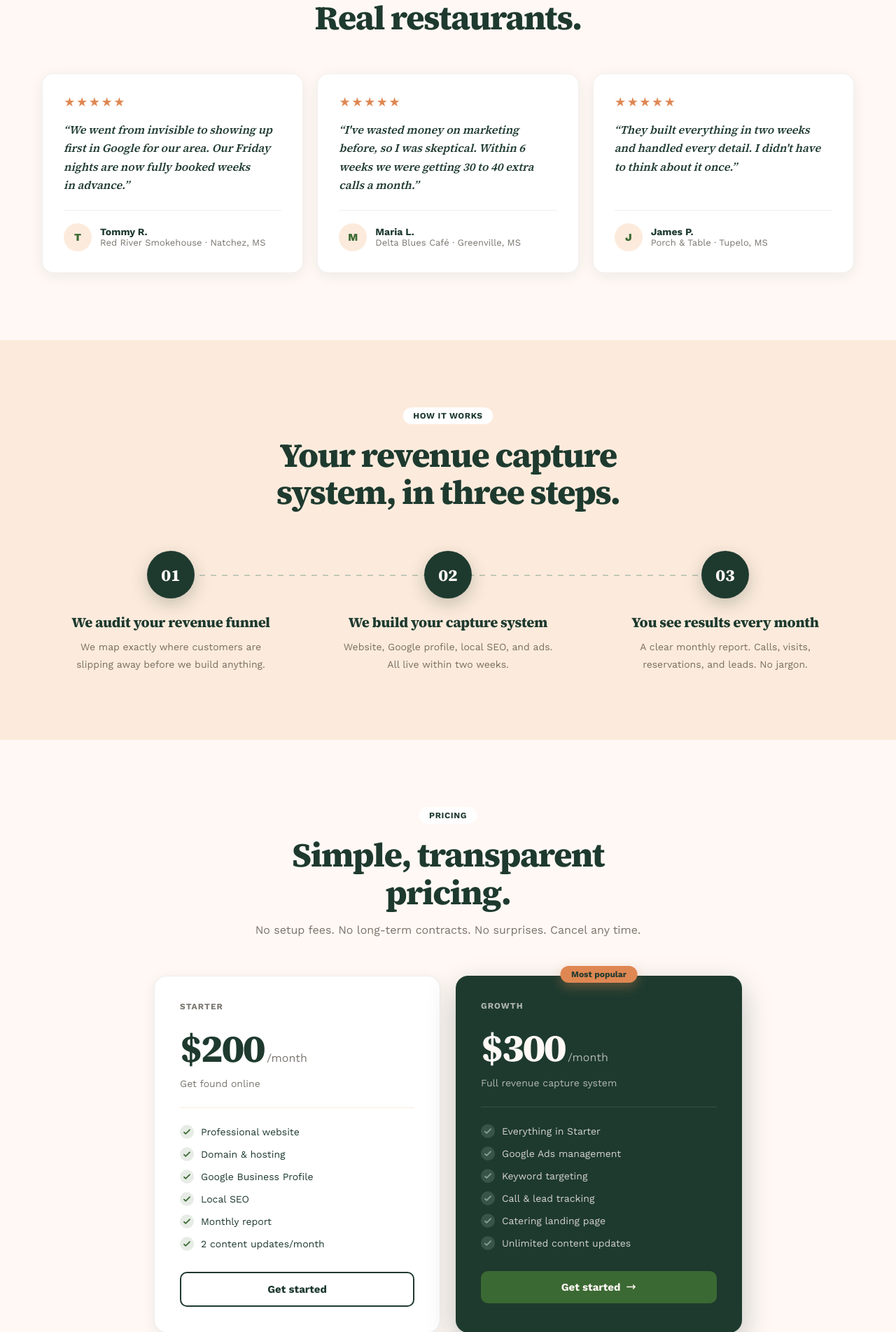
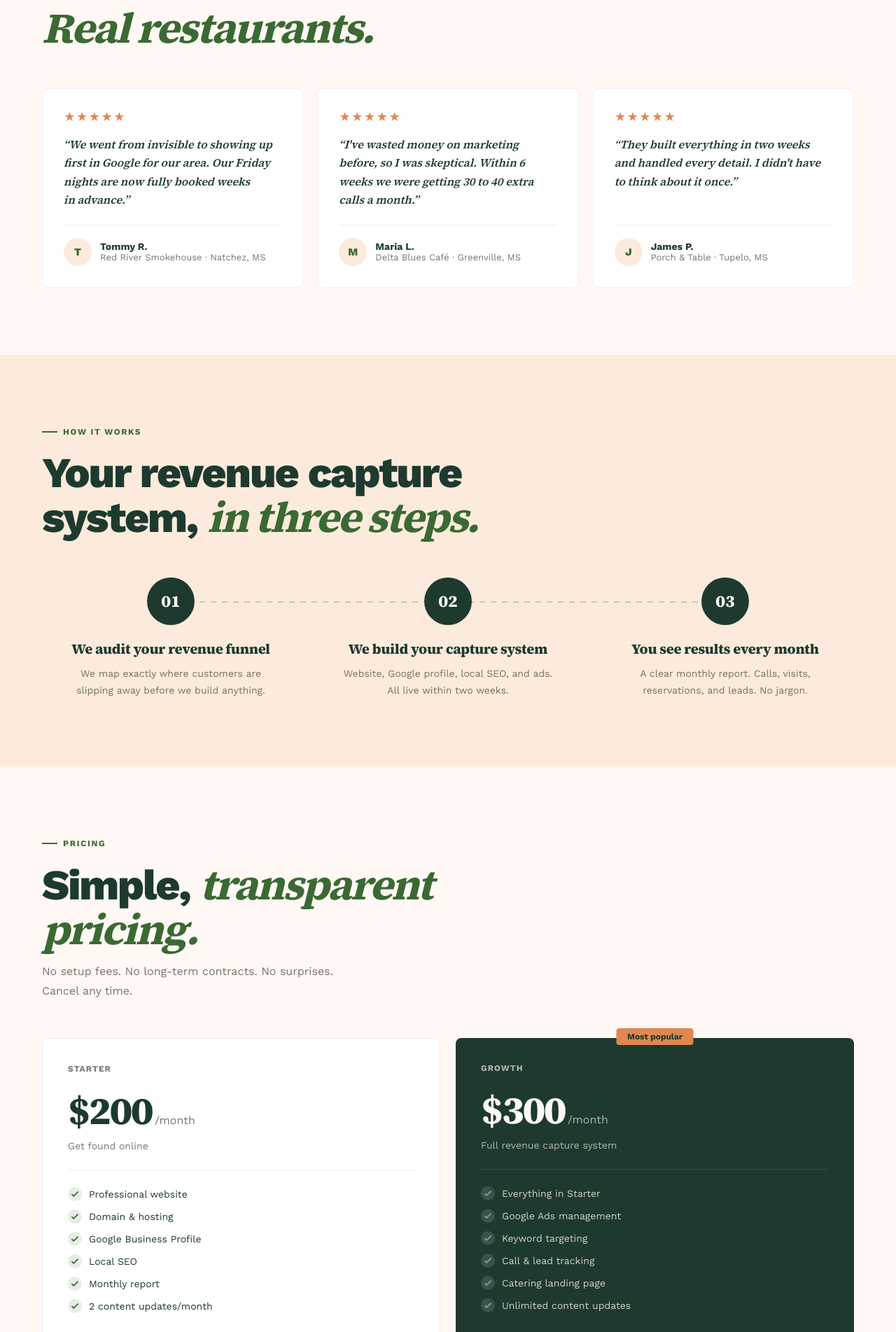
Before and after one commit to MainStreetGrowth/mainstreetgrowth, a Next.js app: page /outcomes in a window 1280 px wide. Shown: the part 3037-4940 px from the top of the page at 70% size. Built offline with nearby package versions, Linux system fonts and the light colour scheme.

Commit message:
Outcomes: unify to one system — left Kicker/sans headers, flat 8px bordered cards, 4px buttons+badges, no static shadows (keep Classic layouts)

```diff
--- a/app/outcomes/page.tsx
+++ b/app/outcomes/page.tsx
@@ -39,7 +39,6 @@ const C = {
   coral: "#3b6933",   /* green: primary accent (buttons, badges) */
   gold: "#df8752",    /* terracotta/amber: secondary accent */
   blush: "#fcebdc",   /* linen tint */
-  sageContainer: "#b9eeaa", /* light green pill */
   muted: "rgba(34,26,17,0.6)",
   onInk: "#fff8f4",
   onInkMuted: "rgba(255,248,244,0.66)",
@@ -461,15 +460,16 @@ export default function Outcomes() {
         {/* ── TESTIMONIALS (its own section) ───────────────────── */}
         <section style={{ background: C.cream, padding: isMobile ? "68px 20px" : "96px 24px" }}>
           <div style={{ maxWidth: 1160, margin: "0 auto" }}>
-            <div className="reveal" style={{ textAlign: "center", maxWidth: 560, margin: "0 auto 52px" }}>
-              <div style={{ display: "inline-block", background: C.sageContainer, color: C.ink, padding: "5px 14px", borderRadius: 100, fontSize: 12, fontWeight: 700, letterSpacing: "0.05em", textTransform: "uppercase", marginBottom: 18 }}>What restaurants say</div>
-              <h2 className="font-display" style={{ fontSize: "clamp(2rem,4vw,3rem)", fontWeight: 800, color: C.ink, lineHeight: 1.12, letterSpacing: "-0.03em", margin: 0 }}>
-                Real results. Real restaurants.
+            <div className="reveal" style={{ maxWidth: 640, marginBottom: isMobile ? 40 : 54 }}>
+              <Kicker>What restaurants say</Kicker>
+              <h2 style={{ fontSize: "clamp(2.4rem,4.8vw,3.8rem)", fontWeight: 800, color: C.ink, lineHeight: 1.04, letterSpacing: "-0.035em", margin: 0 }}>
+                Real results.{" "}
+                <span className="font-display" style={{ fontStyle: "italic", fontWeight: 700, color: C.coral }}>Real restaurants.</span>
               </h2>
             </div>
             <div style={{ display: "grid", gridTemplateColumns: isMobile ? "1fr" : "repeat(3,1fr)", gap: 20 }}>
               {TESTIMONIALS.map((t, i) => (
-                <div key={t.name} className={`lift reveal reveal-delay-${i + 1}`} style={{ background: "#FFFFFF", borderRadius: 16, padding: 30, border: "1px solid rgba(34,26,17,0.06)", boxShadow: "0 4px 20px rgba(30,58,47,0.07)", display: "flex", flexDirection: "column" }}>
+                <div key={t.name} className={`lift reveal reveal-delay-${i + 1}`} style={{ background: "#FFFFFF", borderRadius: 8, padding: 30, border: "1px solid rgba(34,26,17,0.06)", display: "flex", flexDirection: "column" }}>
                   <span style={{ color: C.gold, fontSize: 16, letterSpacing: 1, marginBottom: 16 }}>★★★★★</span>
                   <p className="font-display" style={{ fontSize: 16, color: C.ink, lineHeight: 1.65, fontWeight: 600, fontStyle: "italic", margin: "0 0 22px", flex: 1 }}>&ldquo;{t.quote}&rdquo;</p>
                   <div style={{ display: "flex", alignItems: "center", gap: 12, paddingTop: 18, borderTop: "1px solid rgba(34,26,17,0.07)" }}>
@@ -488,17 +488,18 @@ export default function Outcomes() {
         {/* ── SECONDARY: How it works (quiet) ──────────────────── */}
         <section id="how-it-works" style={{ background: C.blush, padding: isMobile ? "64px 20px" : "96px 24px" }}>
           <div style={{ maxWidth: 1160, margin: "0 auto" }}>
-            <div className="reveal" style={{ textAlign: "center", maxWidth: 560, margin: "0 auto 56px" }}>
-              <div style={{ display: "inline-block", background: "#FFFFFF", color: C.ink, padding: "5px 14px", borderRadius: 100, fontSize: 12, fontWeight: 700, letterSpacing: "0.05em", textTransform: "uppercase", marginBottom: 18 }}>How it works</div>
-              <h2 className="font-display" style={{ fontSize: "clamp(2rem,4vw,3rem)", fontWeight: 800, color: C.ink, lineHeight: 1.12, letterSpacing: "-0.03em", margin: 0 }}>
-                Your revenue capture system, in three steps.
+            <div className="reveal" style={{ maxWidth: 640, marginBottom: isMobile ? 40 : 54 }}>
+              <Kicker>How it works</Kicker>
+              <h2 style={{ fontSize: "clamp(2.4rem,4.8vw,3.8rem)", fontWeight: 800, color: C.ink, lineHeight: 1.04, letterSpacing: "-0.035em", margin: 0 }}>
+                Your revenue capture system,{" "}
+                <span className="font-display" style={{ fontStyle: "italic", fontWeight: 700, color: C.coral }}>in three steps.</span>
               </h2>
             </div>
             <div style={{ position: "relative", display: "grid", gridTemplateColumns: isMobile ? "1fr" : "repeat(3,1fr)", gap: isMobile ? 24 : 28 }}>
               {!isMobile && <div aria-hidden="true" style={{ position: "absolute", top: 34, left: "16.66%", right: "16.66%", height: 2, background: "repeating-linear-gradient(to right,#86a496 0 8px,transparent 8px 16px)", opacity: 0.5 }} />}
               {STEPS.map(({ num, title, body }, i) => (
                 <div key={num} className={`reveal reveal-delay-${i + 1}`} style={{ position: "relative", textAlign: "center" }}>
-                  <div style={{ width: 68, height: 68, borderRadius: "50%", background: C.ink, color: C.onInk, display: "flex", alignItems: "center", justifyContent: "center", margin: "0 auto 22px", position: "relative", zIndex: 1, boxShadow: "0 8px 24px rgba(7,36,26,0.22)" }}>
+                  <div style={{ width: 68, height: 68, borderRadius: "50%", background: C.ink, color: C.onInk, display: "flex", alignItems: "center", justifyContent: "center", margin: "0 auto 22px", position: "relative", zIndex: 1 }}>
                     <span className="font-display" style={{ fontSize: 24, fontWeight: 800 }}>{num}</span>
                   </div>
                   <h3 className="font-display" style={{ fontSize: 20, fontWeight: 800, color: C.ink, margin: "0 0 10px", letterSpacing: "-0.015em", lineHeight: 1.25 }}>{title}</h3>
@@ -512,18 +513,19 @@ export default function Outcomes() {
         {/* ── PRICING ─────────────────────────────────────────── */}
         <section id="pricing" style={{ background: C.cream, padding: isMobile ? "64px 20px" : "96px 24px" }}>
           <div style={{ maxWidth: 1160, margin: "0 auto" }}>
-            <div className="reveal" style={{ textAlign: "center", maxWidth: 560, margin: "0 auto 52px" }}>
-              <div style={{ display: "inline-block", background: "#FFFFFF", color: C.ink, padding: "5px 14px", borderRadius: 100, fontSize: 12, fontWeight: 700, letterSpacing: "0.05em", textTransform: "uppercase", marginBottom: 18 }}>Pricing</div>
-              <h2 className="font-display" style={{ fontSize: "clamp(2rem,4vw,3rem)", fontWeight: 800, color: C.ink, lineHeight: 1.12, letterSpacing: "-0.03em", margin: "0 0 12px" }}>
-                Simple, transparent pricing.
+            <div className="reveal" style={{ maxWidth: 640, marginBottom: isMobile ? 40 : 54 }}>
+              <Kicker>Pricing</Kicker>
+              <h2 style={{ fontSize: "clamp(2.4rem,4.8vw,3.8rem)", fontWeight: 800, color: C.ink, lineHeight: 1.04, letterSpacing: "-0.035em", margin: "0 0 14px" }}>
+                Simple,{" "}
+                <span className="font-display" style={{ fontStyle: "italic", fontWeight: 700, color: C.coral }}>transparent pricing.</span>
               </h2>
-              <p style={{ fontSize: 16, color: C.muted, lineHeight: 1.7, margin: 0 }}>
+              <p style={{ fontSize: 16, color: C.muted, lineHeight: 1.7, margin: 0, maxWidth: 460 }}>
                 No setup fees. No long-term contracts. No surprises. Cancel any time.
               </p>
             </div>
-            <div style={{ display: "grid", gridTemplateColumns: isMobile ? "1fr" : "1fr 1fr", gap: 22, maxWidth: 840, margin: "0 auto" }}>
+            <div style={{ display: "grid", gridTemplateColumns: isMobile ? "1fr" : "1fr 1fr", gap: 22 }}>
               {/* Starter */}
-              <div className="lift reveal" style={{ background: "#FFFFFF", borderRadius: 18, padding: 36, border: "1px solid rgba(34,26,17,0.07)", boxShadow: "0 4px 20px rgba(30,58,47,0.07)" }}>
+              <div className="lift reveal" style={{ background: "#FFFFFF", borderRadius: 8, padding: 36, border: "1px solid rgba(34,26,17,0.07)" }}>
                 <div style={{ fontSize: 12, fontWeight: 700, color: C.muted, textTransform: "uppercase", letterSpacing: "0.09em", marginBottom: 14 }}>Starter</div>
                 <div style={{ marginBottom: 4 }}>
                   <span className="font-display" style={{ fontSize: 56, fontWeight: 800, color: C.ink, letterSpacing: "-0.04em" }}>$200</span>
@@ -541,12 +543,12 @@ export default function Outcomes() {
                     </li>
                   ))}
                 </ul>
-                <a href="#contact" style={{ display: "block", textAlign: "center", border: `2px solid ${C.ink}`, color: C.ink, borderRadius: 10, padding: "14px 24px", fontSize: 15, fontWeight: 700, textDecoration: "none" }}>Get started</a>
+                <a href="#contact" style={{ display: "block", textAlign: "center", border: `2px solid ${C.ink}`, color: C.ink, borderRadius: 4, padding: "14px 24px", fontSize: 15, fontWeight: 700, textDecoration: "none" }}>Get started</a>
               </div>
 
               {/* Growth */}
-              <div className="lift reveal reveal-delay-1" style={{ background: C.ink, borderRadius: 18, padding: 36, position: "relative", boxShadow: "0 16px 40px rgba(7,36,26,0.25)" }}>
-                <div style={{ position: "absolute", top: -14, left: "50%", transform: "translateX(-50%)", background: C.gold, color: C.ink, fontSize: 12, fontWeight: 700, padding: "5px 16px", borderRadius: 100, whiteSpace: "nowrap", boxShadow: "0 6px 16px rgba(223,135,82,0.35)" }}>Most popular</div>
+              <div className="lift reveal reveal-delay-1" style={{ background: C.ink, borderRadius: 8, padding: 36, position: "relative" }}>
+                <div style={{ position: "absolute", top: -14, left: "50%", transform: "translateX(-50%)", background: C.gold, color: C.ink, fontSize: 12, fontWeight: 700, padding: "5px 16px", borderRadius: 4, whiteSpace: "nowrap" }}>Most popular</div>
                 <div style={{ fontSize: 12, fontWeight: 700, color: C.onInkMuted, textTransform: "uppercase", letterSpacing: "0.09em", marginBottom: 14 }}>Growth</div>
                 <div style={{ marginBottom: 4 }}>
                   <span className="font-display" style={{ fontSize: 56, fontWeight: 800, color: C.onInk, letterSpacing: "-0.04em" }}>$300</span>
@@ -564,12 +566,12 @@ export default function Outcomes() {
                     </li>
                   ))}
                 </ul>
-                <a href="#contact" style={{ display: "flex", alignItems: "center", justifyContent: "center", gap: 8, background: C.coral, color: "#fff8f4", borderRadius: 10, padding: "14px 24px", fontSize: 15, fontWeight: 700, textDecoration: "none" }}>
+                <a href="#contact" style={{ display: "flex", alignItems: "center", justifyContent: "center", gap: 8, background: C.coral, color: "#fff8f4", borderRadius: 4, padding: "14px 24px", fontSize: 15, fontWeight: 700, textDecoration: "none" }}>
                   Get started <IcoArrow />
                 </a>
               </div>
             </div>
-            <p style={{ textAlign: "center", fontSize: 14, color: C.muted, marginTop: 26 }}>
+            <p style={{ fontSize: 14, color: C.muted, marginTop: 26 }}>
               Not sure which plan fits?{" "}
               <a href="#contact" style={{ color: C.coral, fontWeight: 700, textDecoration: "none" }}>Let&apos;s talk.</a> We&apos;ll help you figure it out.
             </p>
```
